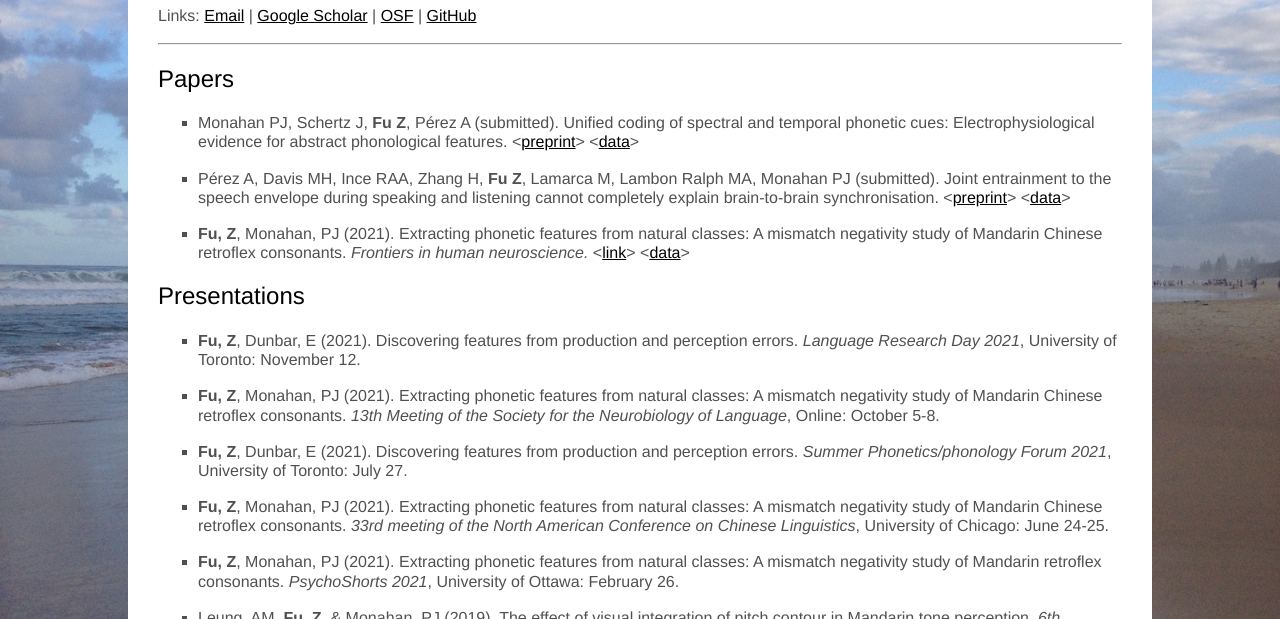
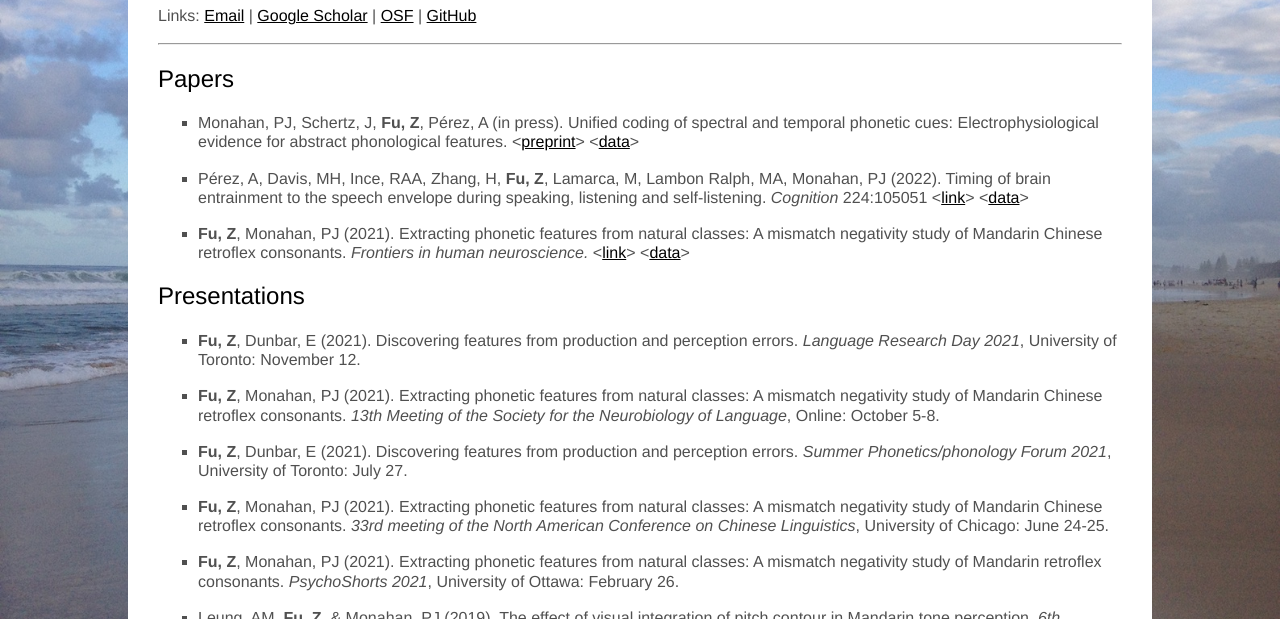
Before and after one commit to zhanaofu/zhanaofu.github.io, a plain HTML site: page index.html in a window 1280 px wide. Shown: the part 181-800 px from the top of the page. Drawn offline with Linux system fonts and the light colour scheme.

Commit message:
Update index.html

```diff
--- a/index.html
+++ b/index.html
@@ -154,8 +154,8 @@
 			<hr>
 			<h2 id="Papers">Papers</h2>
 			<ul>
-			<li>Monahan PJ, Schertz J, <b>Fu Z</b>, Pérez A (submitted). Unified coding of spectral and temporal phonetic cues: Electrophysiological evidence for abstract phonological features. <<a href="https://osf.io/24y7z">preprint</a>> <<a href="https://osf.io/jn5cr/">data</a>></li>
-			<li>Pérez A, Davis MH, Ince RAA, Zhang H, <b>Fu Z</b>, Lamarca M, Lambon Ralph MA, Monahan PJ (submitted). Joint entrainment to the speech envelope during speaking and listening cannot completely explain brain-to-brain synchronisation. <<a href="https://psyarxiv.com/tzhn4/">preprint</a>> <<a href="https://osf.io/whuxy/">data</a>></li>
+			<li>Monahan, PJ, Schertz, J, <b>Fu, Z</b>, Pérez, A (in press). Unified coding of spectral and temporal phonetic cues: Electrophysiological evidence for abstract phonological features. <<a href="https://osf.io/24y7z">preprint</a>> <<a href="https://osf.io/jn5cr/">data</a>></li>
+			<li>Pérez, A, Davis, MH, Ince, RAA, Zhang, H, <b>Fu, Z</b>, Lamarca, M, Lambon Ralph, MA, Monahan, PJ (2022). Timing of brain entrainment to the speech envelope during speaking, listening and self-listening. <i>Cognition</i> 224:105051 <<a href="https://www.sciencedirect.com/science/article/pii/S0010027722000397">link</a>> <<a href="https://osf.io/whuxy/">data</a>></li>
 			<li><b>Fu, Z</b>, Monahan, PJ (2021). Extracting phonetic features from natural classes: A mismatch negativity study of Mandarin Chinese retroflex consonants. <i> Frontiers in human neuroscience.</i> <<a href="https://www.frontiersin.org/articles/10.3389/fnhum.2021.609898">link</a>> <<a href="https://osf.io/uyg9e/">data</a>></li>
 			</ul>
 			<h2 id="Presentations">Presentations</h2>
```
